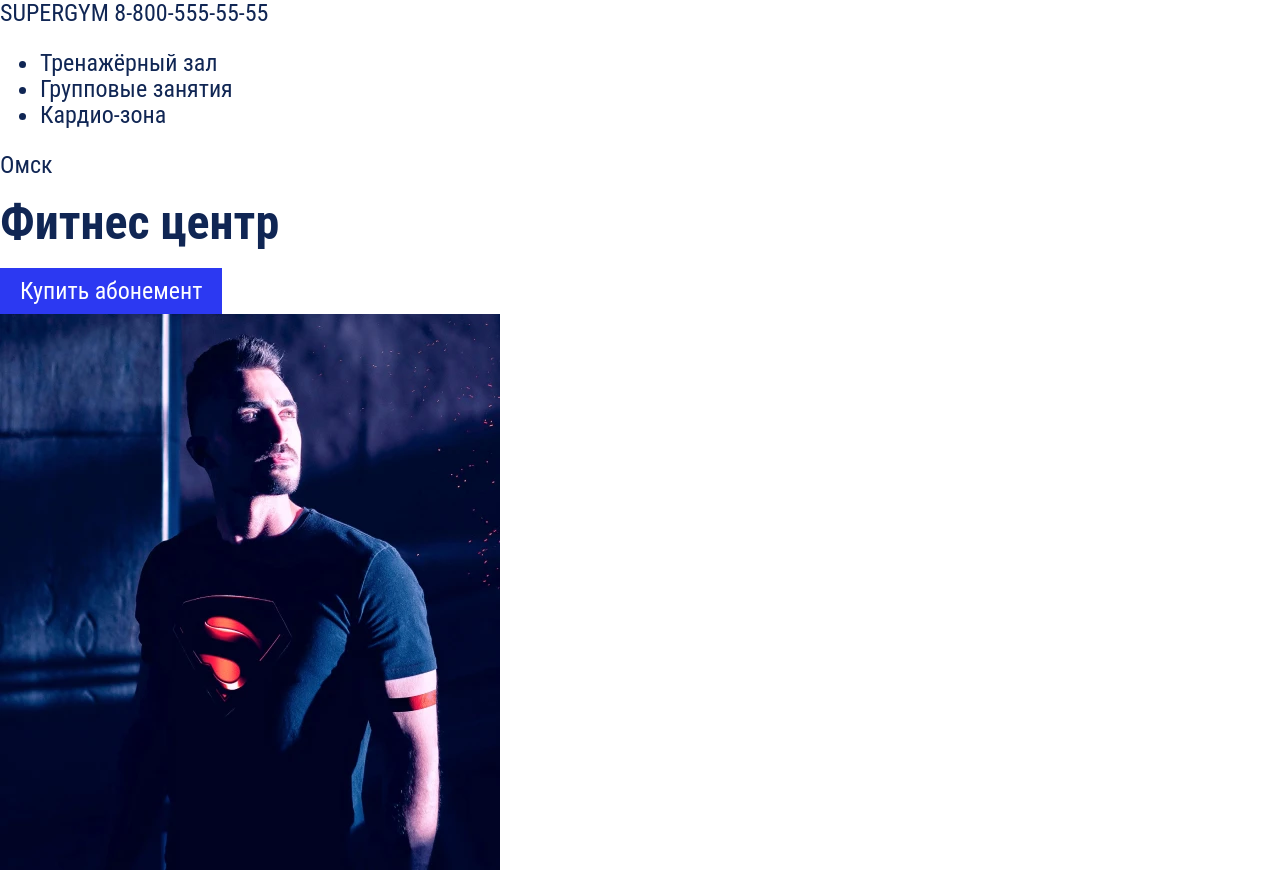
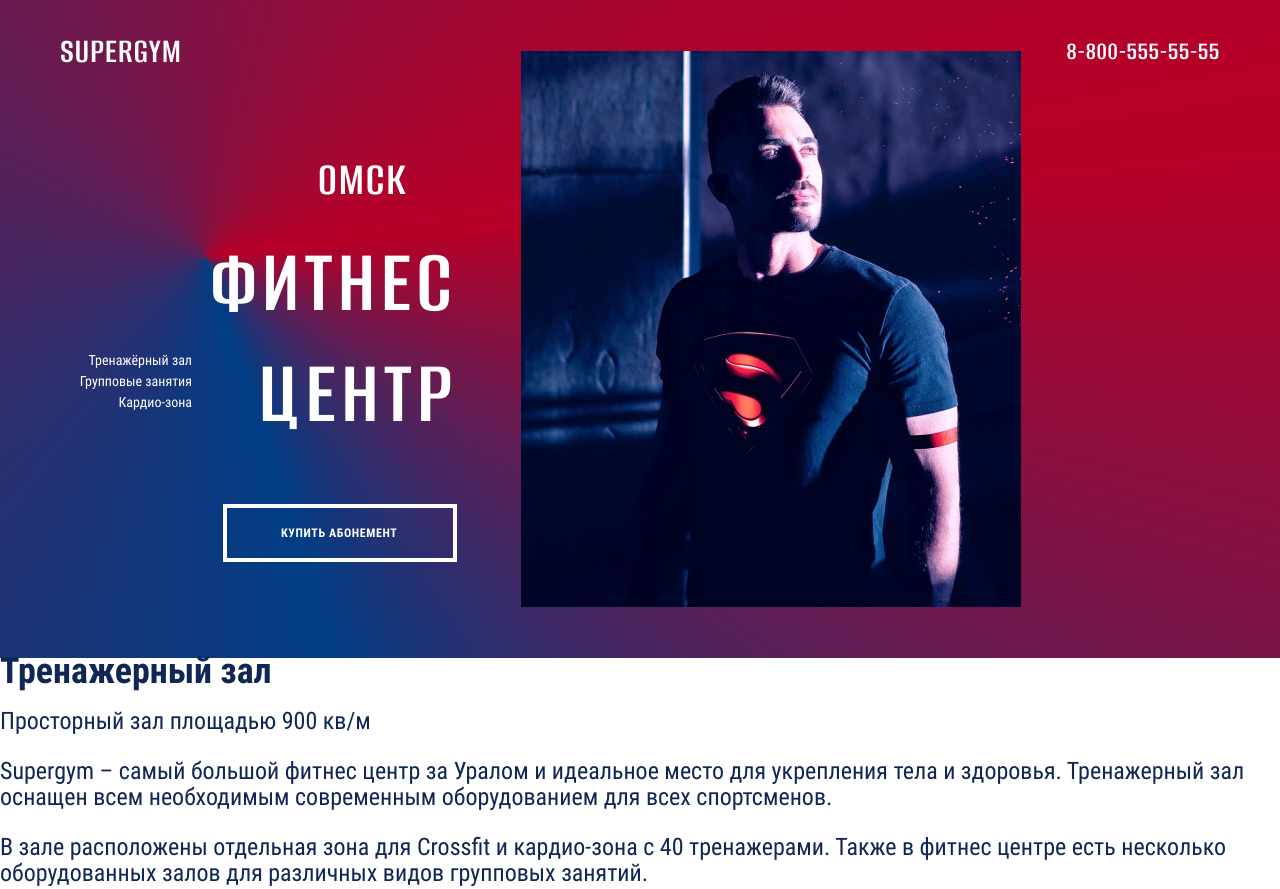
Before and after one commit to bazarovstas/supergym, a website built with webpack: page source/index.html in a window 1280 px wide. Shown: the top 889 px of the page. Built offline with nearby package versions, Linux system fonts and the light colour scheme; files whose address does not match are found by name.

Commit message:
Добавлены стили блока header для десктопной версии; исправлена ошибка шрифтов

```diff
--- a/source/index.html
+++ b/source/index.html
@@ -26,6 +26,7 @@
 
       <main class="main-container">
         <section class="main">
+          <div class="main__wrapper">
             <ul class="main__list">
               <li class="main__item">Тренажёрный зал</li>
               <li class="main__item">Групповые занятия</li>
@@ -46,6 +47,7 @@
                 <source type="image/jpg" width="324" height="390" media="(max-width: 1199px)" srcset="img/contents/main-superman-tablet.jpg 1x, img/contents/main-superman-tablet@2x.jpg 2x">
                 <img class="main__image" width="500" height="556" src="img/contents/main-superman-desktop.jpg" srcset="img/contents/main-superman-desktop@2x.jpg 2x" alt="Спортивный мужчина в футболке со знаком Супермена на темном фоне.">
               </picture>
+            </div>
           </div>
         </section>
 
--- a/source/sass/blocks/btn.scss
+++ b/source/sass/blocks/btn.scss
@@ -1,17 +1,24 @@
 .btn {
   display: inline-flex;
-  padding: 10px 20px;
 
+  padding: 18px 54px;
+
+  font-family: $ff-roboto;
+  font-weight: 700;
+  font-size: 12px;
+  line-height: 14.06px;
+  letter-spacing: 0.05em;
   color: $color-default-white;
+  text-transform: uppercase;
 
-  background-color: $color-neon-blue;
-  border: none;
+  background-color: $color-transparent-0;
+  border: 4px solid $color-default-white;
   cursor: pointer;
 
   transition: opacity $trans-default;
 
-  &--red {
-    background-color: $color-torch-red;
+  &--secondary {
+    color: $color-default-black;
   }
 
   &:disabled {
--- a/source/sass/blocks/header.scss
+++ b/source/sass/blocks/header.scss
@@ -0,0 +1,29 @@
+.header {
+  position: absolute;
+  z-index: 2;
+  display: flex;
+  flex-wrap: wrap;
+  justify-content: space-between;
+  align-items: center;
+
+  width: 100%;
+  padding: 30px var(--side-offset, 20px);
+}
+
+.header__logo-title {
+  font-family: $ff-alumni;
+  font-weight: 600;
+  font-size: 36px;
+  line-height: 43.2px;
+  letter-spacing: 0.02em;
+  color: $color-default-white;
+}
+
+.header__phone-link {
+  font-family: $ff-alumni;
+  font-weight: 600;
+  font-size: 26px;
+  line-height: 31.2px;
+  letter-spacing: 0.03em;
+  color: $color-default-white;
+}
--- a/source/sass/blocks/heading.scss
+++ b/source/sass/blocks/heading.scss
@@ -0,0 +1,17 @@
+.heading {
+  margin: 0;
+  padding: 0;
+
+  &--h1 {
+    margin-bottom: 55px;
+
+    font-family: $ff-alumni;
+    font-weight: 600;
+    font-size: 92px;
+    line-height: 110.4px;
+    letter-spacing: 0.05em;
+    color: $color-default-white;
+    text-transform: uppercase;
+    text-align: right;
+  }
+}
--- a/source/sass/blocks/main-container.scss
+++ b/source/sass/blocks/main-container.scss
@@ -0,0 +1,3 @@
+.wrapper .main-container {
+  margin-bottom: auto;
+}
--- a/source/sass/blocks/main.scss
+++ b/source/sass/blocks/main.scss
@@ -0,0 +1,66 @@
+.main {
+  padding: 51px var(--side-offset);
+
+  background: $red-to-blue;
+  background-color: #b80027;
+}
+
+.main__wrapper {
+  display: flex;
+  justify-content: flex-start;
+
+  // max-width: 941px;
+  padding-left: 19px;
+}
+
+.main__list {
+  display: flex;
+  flex-direction: column;
+  align-self: flex-end;
+
+  width: 113px;
+  margin: 0 0 194px 0;
+  padding: 0;
+
+  font-weight: 400;
+  font-size: 14px;
+  line-height: 21px;
+  color: $color-default-white;
+  text-align: right;
+
+  list-style: none;
+}
+
+.main__container {
+  display: flex;
+  flex-direction: column;
+  justify-content: flex-end;
+
+  max-width: 265px;
+  margin-bottom: 45px;
+}
+
+.main__city {
+  display: block;
+
+  margin: 0 50px 20px 0;
+
+  font-family: $ff-alumni;
+  font-weight: 600;
+  font-size: 48px;
+  line-height: 57.6px;
+  letter-spacing: 0.03em;
+  color: $color-default-white;
+  text-transform: uppercase;
+  text-align: right;
+}
+
+.main__link {
+  align-self: flex-end;
+
+  min-width: 234px;
+}
+
+.main__image-wrapper {
+  margin-left: 64px;
+}
--- a/source/sass/global/fonts.scss
+++ b/source/sass/global/fonts.scss
@@ -10,7 +10,7 @@
 // }
 
 @font-face {
-  font-family: $ff-alumni;
+  font-family: "Alumni Sans";
   font-style: normal;
   font-weight: 600;
   font-display: swap;
@@ -20,7 +20,7 @@
 }
 
 @font-face {
-  font-family: $ff-roboto;
+  font-family: "Roboto Condensed";
   font-style: normal;
   font-weight: 300;
   font-display: swap;
@@ -30,7 +30,7 @@
 }
 
 @font-face {
-  font-family: $ff-roboto;
+  font-family: "Roboto Condensed";
   font-style: normal;
   font-weight: 400;
   font-display: swap;
@@ -40,7 +40,7 @@
 }
 
 @font-face {
-  font-family: $ff-roboto;
+  font-family: "Roboto Condensed";
   font-style: normal;
   font-weight: 700;
   font-display: swap;
--- a/source/sass/variables.scss
+++ b/source/sass/variables.scss
@@ -14,6 +14,7 @@ $color-persian-blue:                #2e35ac;
 $color-egyptian-blue:               #103aae;
 $color-resolution-blue:             #1c3374;
 $color-torch-red:                   #ed0233;
+$color-venetian-red:                #b80027;
 $color-light-slate-grey:            #74819c;
 $color-black-russian:               #030a1a;
 
@@ -28,7 +29,7 @@ $color-transparent-black-0-89:      rgba(16, 38, 84, 0.89);
 
 // Gradient
 
-// $black-to-right:                    linear-gradient(90deg, rgba(0, 0, 0, 0.75) 0%, rgba(0, 0, 0, 0) 75%);
+$red-to-blue:                       conic-gradient(from 130.31deg at 16.03% 39.06%, #b80027 -46.69deg, #003d85 32.24deg, #b80027 313.31deg, #003d85 392.24deg);
 
 // Typography
 // ---------------------------------
```
Also changed, not shown: build/css/style.css, build/css/style.min.css, build/index.html, 1 other file. Lines whose indentation alone changed are shown as unchanged.
